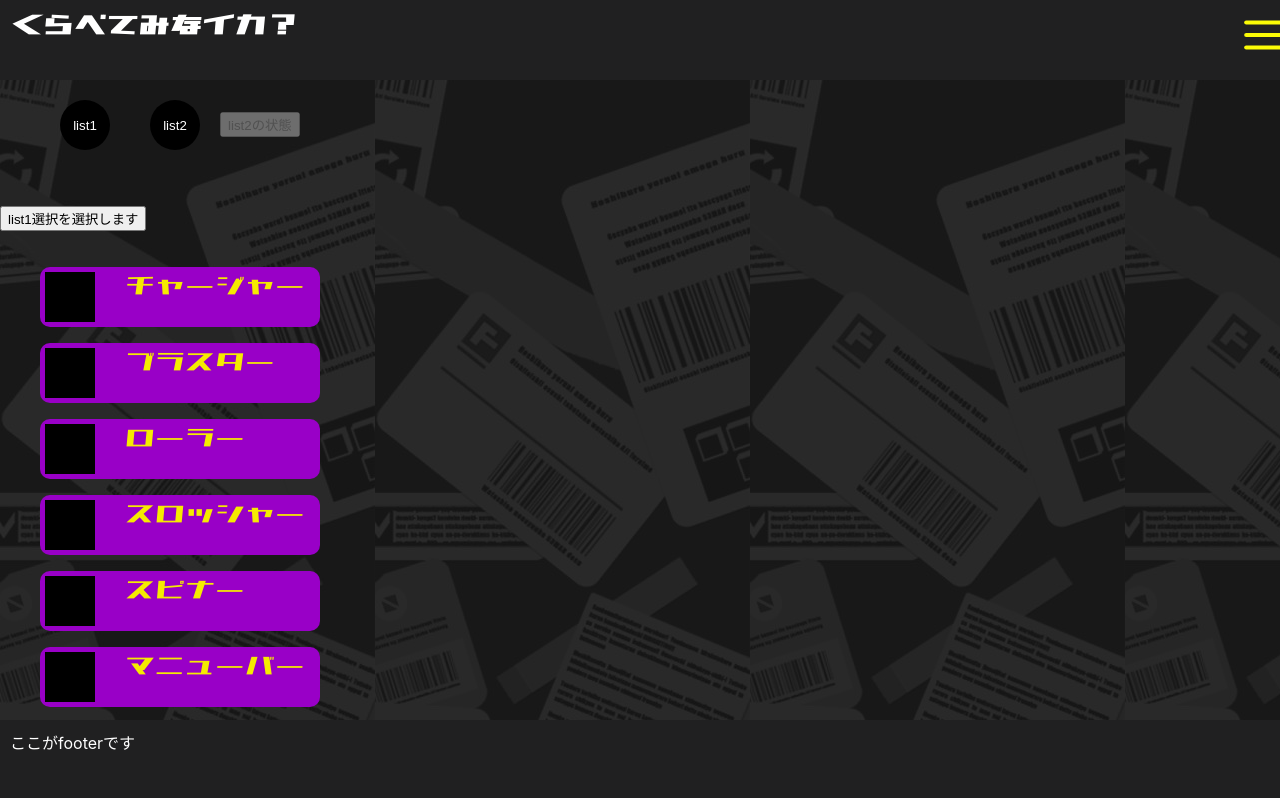
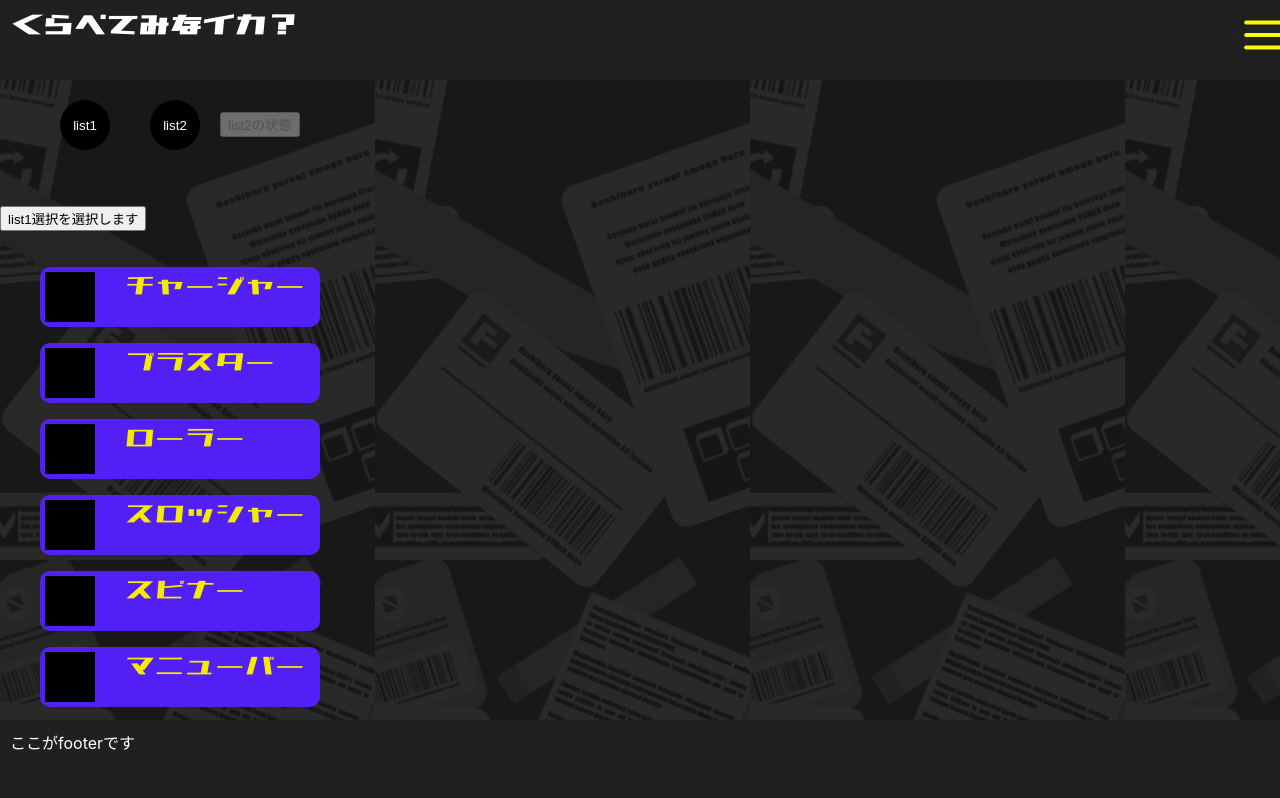
Before and after one commit to sigibeem/hackson6th_teamB, a React (Create React App) app in the folder frontend/web-front/: page /weapons in a window 1280 px wide. Shown: the top 798 px of the page. Built offline with nearby package versions, Linux system fonts and the light colour scheme.

Commit message:
fix: listitemのbackground-colorを変更

```diff
--- a/frontend/web-front/src/styles/listpage/listitems.css
+++ b/frontend/web-front/src/styles/listpage/listitems.css
@@ -12,7 +12,7 @@
   font-size: 30px;
   color: #f5eb00;
   list-style: none;
-  background-color: #9900c7;
+  background-color: #5220f5;
   border-radius: 10px;
 }
 
```
